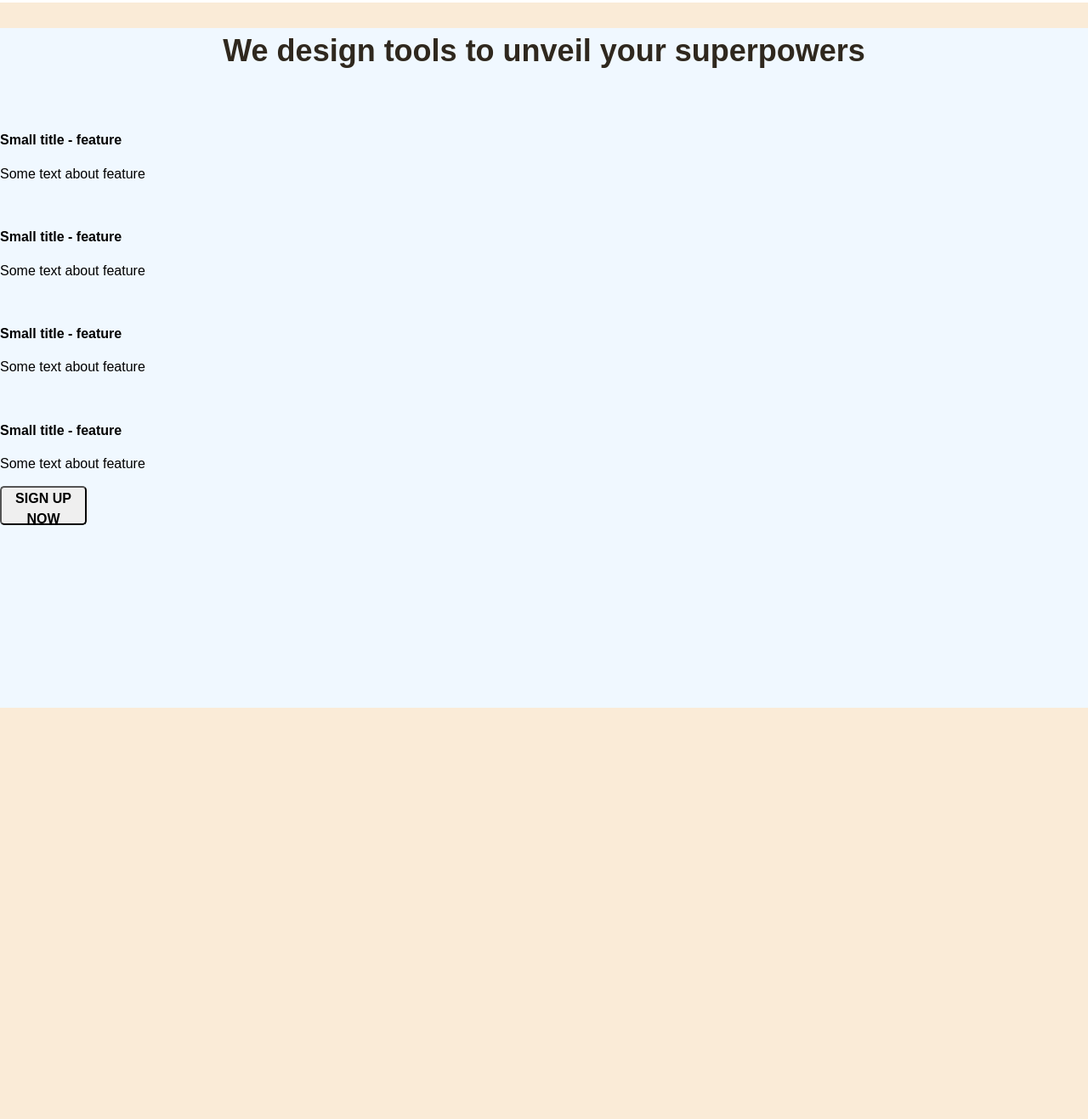
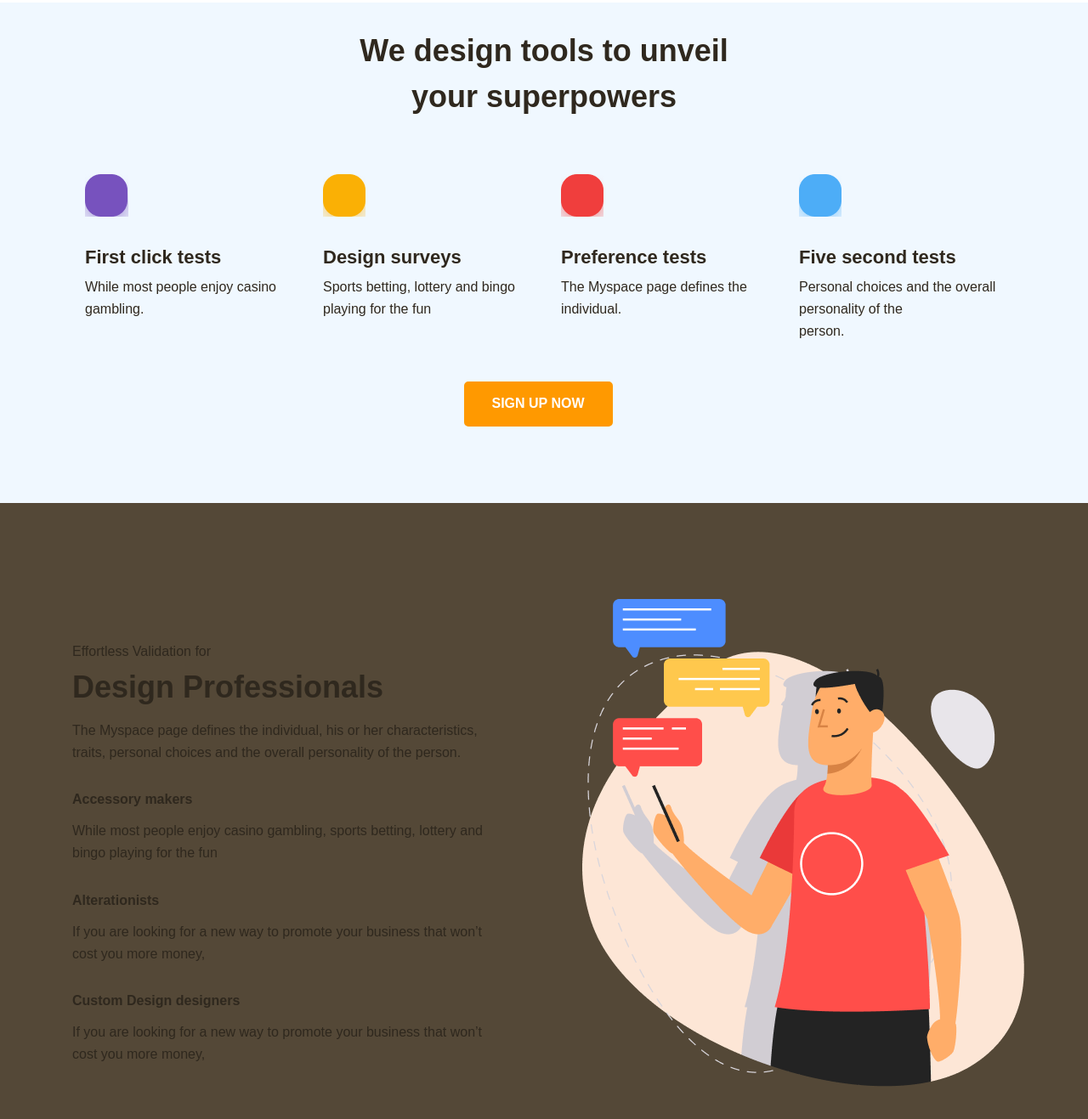
Before and after one commit to linneaandersson1/productly, a plain HTML site: page index.html in a window 1280 px wide. Shown: the part 875-2192 px from the top of the page at 85% size. Before the commit the page ends 1708 px from the top, so only its background shows below. Drawn offline with Linux system fonts and the light colour scheme.

Commit message:
feature section and validation section done

```diff
--- a/index.html
+++ b/index.html
@@ -36,33 +36,53 @@
     </header>
     <main>
         <section class="feature">
-            <h2>We design tools to unveil your superpowers</h2>
+            <div class="feature-heading"><h2>We design tools to unveil your superpowers</h2></div>
             <div class="feature-container">
                 <div class="feature-container-box">
-                    <img src="" alt="">
-                    <h4>Small title - feature</h4>
-                    <p>Some text about feature</p>
+                    <img class="feature-icon" src="images/icon-purple.png" alt="purple icon">
+                    <h5>First click tests</h5>
+                    <p class="feature-paragraph">While most people enjoy casino gambling.</p>
                 </div>
                 <div class="feature-container-box">
-                    <img src="" alt="">
-                    <h4>Small title - feature</h4>
-                    <p>Some text about feature</p>
+                    <img class="feature-icon" src="images/icon-yellow.png" alt="yellow icon">
+                    <h5>Design surveys</h5>
+                    <p class="feature-paragraph">Sports betting, lottery and bingo playing for the fun</p>
                 </div>
                 <div class="feature-container-box">
-                    <img src="" alt="">
-                    <h4>Small title - feature</h4>
-                    <p>Some text about feature</p>
+                    <img class="feature-icon" src="images/icon-red.png" alt="red icon">
+                    <h5>Preference tests</h5>
+                    <p class="feature-paragraph">The Myspace page defines the individual.</p>
                 </div>
                 <div class="feature-container-box">
-                    <img src="" alt="">
-                    <h4>Small title - feature</h4>
-                    <p>Some text about feature</p>
+                    <img class="feature-icon" src="images/icon-blue.png" alt="blue icon">
+                    <h5>Five second tests</h5>
+                    <p class="feature-paragraph">Personal choices and the overall personality of the <br> person. </p>
                 </div>
-                <button class="btn sign-up-caps">SIGN UP NOW</button>
             </div>
+            <div class="feature-btn"><button class="btn sign-up-caps">SIGN UP NOW</button></div>
         </section>
-        <section class="effortless_validation"></section>
-        <section class="product_managers"></section>
+        <section class="effortless-validation">
+            <!-- <div class="validation-container"> -->
+                <div class="validation-content">
+                    <p>Effortless Validation for</p>
+                    <h2 class="design-professionals">Design Professionals</h2>
+                    <p>The Myspace page defines the individual, his or her characteristics,
+                        traits, personal choices and the overall personality of the person. </p>
+                    <h6>Accessory makers</h6>
+                    <p>While most people enjoy casino gambling, sports betting, lottery and
+                        bingo playing for the fun</p>
+                    <h6>Alterationists</h6>
+                    <p>If you are looking for a new way to promote your business that won’t
+                        cost you more money, </p>
+                    <h6>Custom Design designers</h6>
+                    <p>If you are looking for a new way to promote your business that won’t
+                        cost you more money, </p>
+                </div>
+                <img class="chat-phone" src="images/chat_phone.png" alt="Illustration of person holding phone, chatting">
+            <!-- </div> -->
+
+        </section>
+        <section class="product-managers"></section>
         <section class="marketers"></section>
     </main>
     <footer>
--- a/styles/index.css
+++ b/styles/index.css
@@ -1,6 +1,36 @@
 body {
     background-color: antiquewhite;
     font-family: sans-serif;
+    font-style: normal;
+    color: #2F281E;
+}
+
+h2 {
+    font-weight: bold;
+    font-size: 36px;
+    line-height: 54px;
+    text-align: center;
+    margin-bottom: 54px;
+}
+
+h5 {
+    font-weight: 600;
+    font-size: 22px;
+    margin-bottom: -6px;
+}
+
+h6 {
+    font-weight: bold;
+    font-size: 16px;
+    line-height: 26px;
+    margin-bottom: -5px;
+}
+
+p {
+    font-weight: 500;
+    font-size: 16px;
+    line-height: 26px;
+    margin-bottom: -8px;
 }
 
 nav { /* Does it makes sense to do like this even if margin-top and top are the same? */
@@ -42,7 +72,7 @@ nav { /* Does it makes sense to do like this even if margin-top and top are the
 .menu {
     margin: 10px;
     /* background-color: red; */
-    color: #2F281E;
+    /* color: #2F281E; */
     text-decoration: none;
 }
 
@@ -85,7 +115,7 @@ header {
 }
 
 .heading {
-    color: #2F281E;
+    /* color: #2F281E; */
     margin-bottom: 30px;
     /* padding: 20px; */
     font-style: normal;
@@ -133,14 +163,99 @@ main {
     min-height: 100vh;
 }
 
-h2 {
+.feature { /* FEATURE SECTION - button does not react to this code, do not know why */
+    /* background-color: pink; */
+    display: flex;
+    align-items: center;
+    /* justify-content: center; */
+    flex-direction: column;
+}
 
+.feature-heading {
+    max-width: 500px;
+    /* background-color: yellow; */
+}
+
+/* h2 heading */
+
+.feature-container {
+    /* background-color: red; */
+    display: flex;
+    justify-content: center;
+}
+
+.feature-container-box {
+    /* background-color: aqua; */
+    width: 240px;
+    height: 204px;
+    margin-left: 10px;
+    margin-right: 10px;
+    padding: 10px;
+    /* margin: 0, 20px;      - does not work/isn't needed?*/
+    /* padding: 10px; */
+}
+
+.feature-icon {
+    margin-bottom: -6px;
+}
+
+/* h5 heading */
+
+/* .feature-paragraph {
     font-style: normal;
-    font-weight: bold;
-    font-size: 36px;
-    line-height: 54px;
-    text-align: center;
+    font-weight: 500;
+    font-size: 16px;
+    line-height: 26px;
+} */
+/*this div solved the issue with the button not wanting to be centered*/
+/* .feature-btn {
+    background-color: yellow;
+    margin-top: 34px;
+    margin-bottom: 90px;
+    display: flex;
+    justify-content: center;
+} */
 
-    color: #2F281E;
+.sign-up-caps { /* Not in center */
+    background-color: #FF9900;
+    color: #FFF;
+    border: 2px solid #FF9900;
+    width: 175px;
+    height: 53px;
+    margin-top: 30px;
+    margin-bottom: 90px;
+}
 
+.effortless-validation { /* EFORTLESS VALIDATION SECTION */
+    background-color: #544837;
+    min-height: 100vh;
+    display: flex;
+    justify-content: center;
+    align-items: center;
 }
+
+/* .validation-container {
+    background-color: #FF9900;
+    display: flex;
+    flex-direction: row;
+} */
+
+.validation-content {
+    /* display: flex;
+    flex-direction: column; */
+    max-height: 530px;
+    max-width: 500px;
+    text-align: left;
+    margin-right: 40px;
+    padding: 10px;
+}
+
+.design-professionals {
+    text-align: left;
+    margin-top: 10px;
+    margin-bottom: -5px;
+}
+
+.chat-phone {
+    margin-left: 50px;
+}
```
Also changed, not shown: images/chat_phone.png (added), images/icon-blue.png (added), images/icon-purple.png (added), images/icon-red.png (added), images/icon-yellow.png (added).
